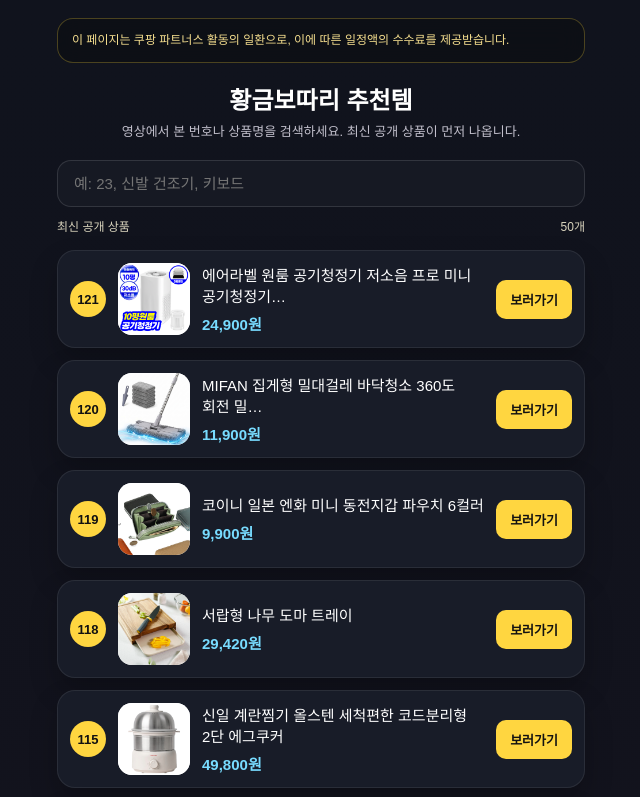
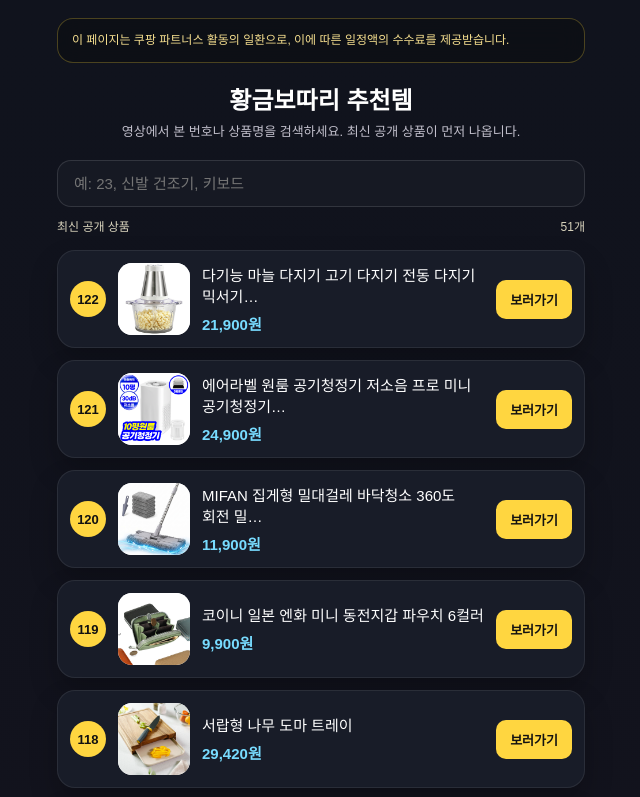
Before and after one commit to nicejackpot/goldsack-links, a plain HTML site: page index.html in a window 1280 px wide. Shown: the top 797 px of the page, without its empty margins (319-959 px from the left). Drawn offline with Linux system fonts and the light colour scheme.

Commit message:
update links

```diff
--- a/index.html
+++ b/index.html
@@ -62,9 +62,20 @@
   <div class="toolbar">
     <input id="search" class="search" type="search" inputmode="search" autocomplete="off"
            aria-label="상품 번호 또는 이름 검색" placeholder="예: 23, 신발 건조기, 키보드">
-    <div class="stats"><span>최신 공개 상품</span><span id="count" aria-live="polite">50개</span></div>
+    <div class="stats"><span>최신 공개 상품</span><span id="count" aria-live="polite">51개</span></div>
   </div>
   <div class="cards">
+  <a class="card" href="https://link.coupang.com/a/iLeb3Y45Aq" target="_blank" rel="noopener sponsored"
+       data-product-id="9244233517" data-number="122"
+       data-search="122 122 다기능 마늘 다지기 고기 다지기 전동 다지기 믹서기… 다기능 마늘 다지기 고기 다지기 전동 다지기 믹서기 만능 다지기, 2l 9244233517" aria-label="122번 다기능 마늘 다지기 고기 다지기 전동 다지기 믹서기…, 상품 보기">
+    <div class="num">122</div>
+    <img src="img/9244233517.jpg" alt="다기능 마늘 다지기 고기 다지기 전동 다지기 믹서기…" width="72" height="72" loading="lazy" decoding="async">
+    <div class="meta">
+      <div class="name">다기능 마늘 다지기 고기 다지기 전동 다지기 믹서기…</div>
+      <div class="price">21,900원</div>
+    </div>
+    <div class="btn">보러가기</div>
+  </a>
   <a class="card" href="https://link.coupang.com/a/iJZhfiOe6e" target="_blank" rel="noopener sponsored"
        data-product-id="9604204526" data-number="121"
        data-search="121 121 에어라벨 원룸 공기청정기 저소음 프로 미니 공기청정기… 에어라벨 원룸 공기청정기 저소음 프로 미니 공기청정기 음이온 케어, 퓨어 화이트, 1개 9604204526" aria-label="121번 에어라벨 원룸 공기청정기 저소음 프로 미니 공기청정기…, 상품 보기">
```
Also changed, not shown: img/9244233517.jpg (added).
